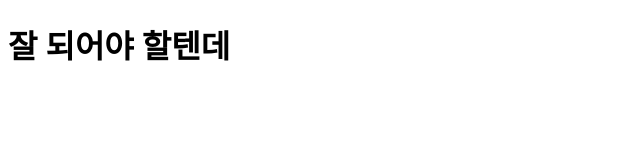
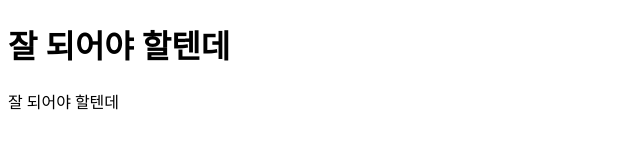
Before and after one commit to kimeunhye2/htmlcss, a plain HTML site: page index.html in a window 1280 px wide. Shown: the whole page, without its empty margins (0-640 px from the left). Drawn offline with Linux system fonts and the light colour scheme.

Commit message:
ㅂㅂㅂㅂㅂㅂ

```diff
--- a/index.html
+++ b/index.html
@@ -8,6 +8,7 @@
 </head>
 <body>
     <h1>잘 되어야 할텐데</h1>
+    <p>잘 되어야 할텐데 </p>
 
 </body>
 </html>
```
